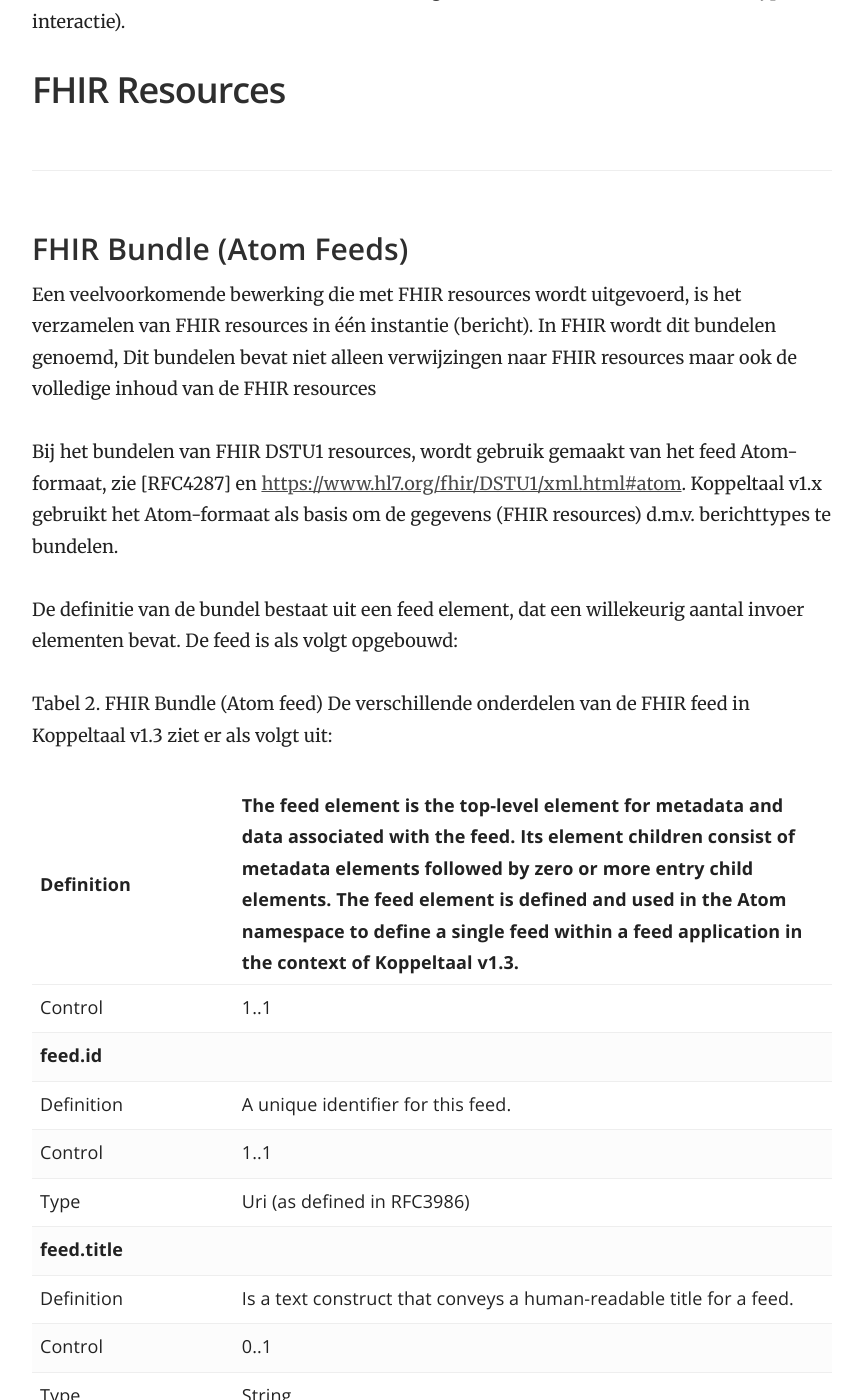
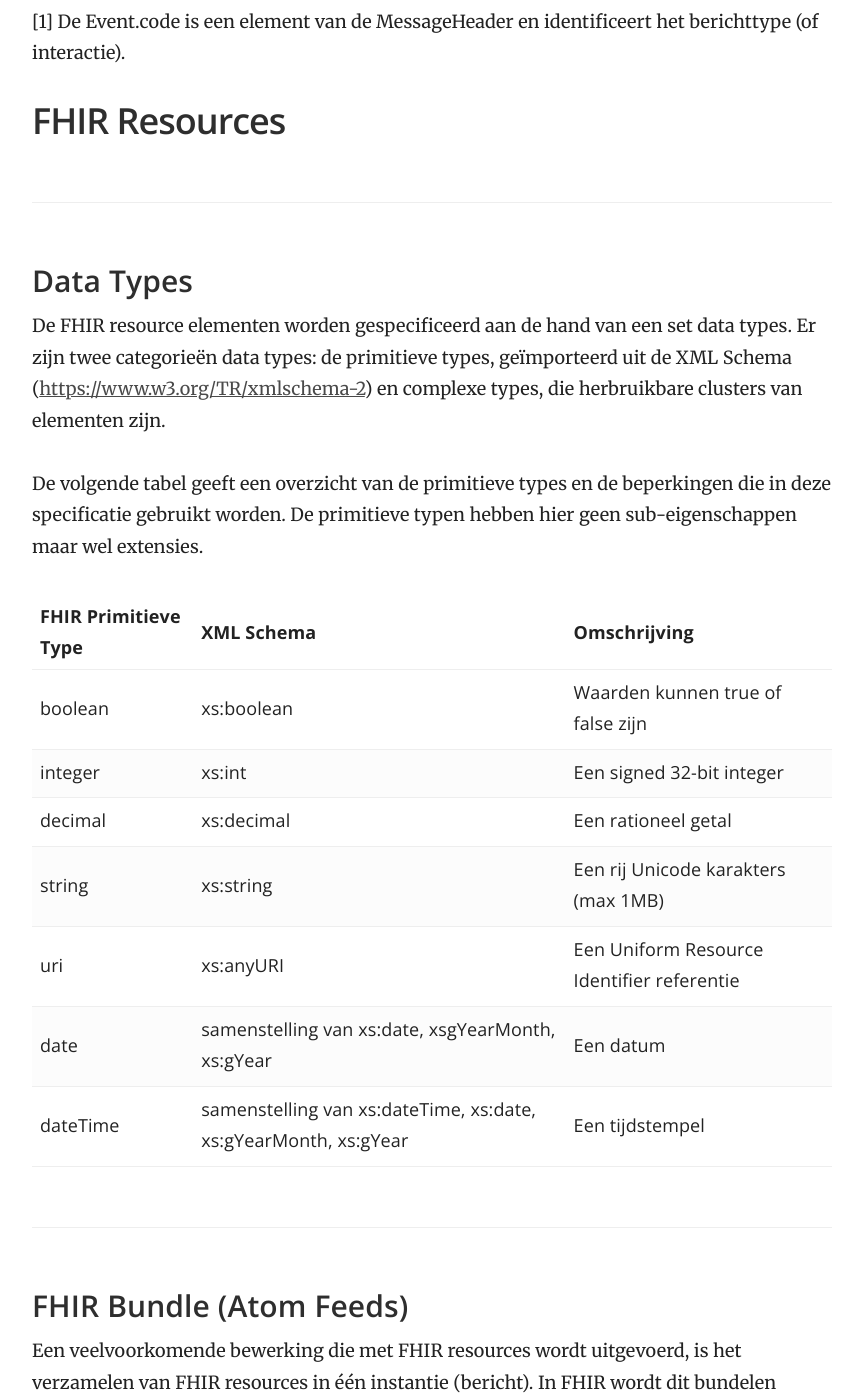
Before and after one commit to Koppeltaal/Koppeltaal-Documentation, a Jekyll site: the page built from technologie-architectuur.md, in a window 1280 px wide and 1400 px high, scrolled down 32404 px. Shown: the whole window, without its empty margins (358-1221 px from the left). Built offline with Jekyll 4.4.1, drawn with Linux system fonts in a browser that asks for light colours; some of the changed text lies outside the part shown.

Commit message:
GitBook: [master] one page modified

```diff
--- a/technologie-architectuur.md
+++ b/technologie-architectuur.md
@@ -21,7 +21,7 @@ De netwerktopologie beschrijft de fysieke verbindingen tussen de netwerkcomponen
 
 ### Het informatiemodel
 
-Het volgende model geeft de verzameling FHIR DSTU1 resources weer die binnen Koppeltaal 1.3 worden gebruikt. Het Koppeltaal 1.3 informatiemodel is gebaseerd FHIR Messaging \(berichten\). Bij FHIR Messaging is men gedwongen om een verzameling van resources \(gegevens\) op te halen, ongeacht of men daarvan maar een deel van gebruikt.
+Het volgende model geeft de verzameling FHIR DSTU1 resources weer die binnen Koppeltaal 1.3 worden gebruikt. De FHIR specificatie definieert een set van datatypes die als FHIR resource elementen gebruikt worden. Het Koppeltaal 1.3 informatiemodel is gebaseerd FHIR Messaging \(berichten\). Bij FHIR Messaging is men gedwongen om een verzameling van resources \(gegevens\) op te halen, ongeacht of men daarvan maar een deel van gebruikt.
 
 ![FHIR Resources](.gitbook/assets/fhir-resources%20%281%29.jpg)
 
@@ -807,6 +807,22 @@ FHIR Messagetypes
 \[1\] De Event.code is een element van de MessageHeader en identificeert het berichttype \(of interactie\).
 
 ## FHIR Resources
+
+### Data Types
+
+De FHIR resource elementen worden gespecificeerd aan de hand van een set data types. Er zijn twee categorieën data types: de primitieve types, geïmporteerd uit de XML Schema \([https://www.w3.org/TR/xmlschema-2](https://www.w3.org/TR/xmlschema-2/)\) en complexe types, die herbruikbare clusters van elementen zijn.
+
+De volgende tabel geeft een overzicht van de primitieve types en de beperkingen die in deze specificatie gebruikt worden. De primitieve typen hebben hier geen sub-eigenschappen maar wel extensies.
+
+| FHIR Primitieve Type | XML Schema | Omschrijving |
+| :--- | :--- | :--- |
+| boolean | xs:boolean | Waarden kunnen true of false zijn |
+| integer | xs:int | Een signed 32-bit integer |
+| decimal | xs:decimal | Een rationeel getal |
+| string | xs:string | Een rij Unicode karakters \(max 1MB\) |
+| uri | xs:anyURI | Een Uniform Resource Identifier referentie |
+| date | samenstelling van xs:date, xsgYearMonth, xs:gYear | Een datum |
+| dateTime | samenstelling van xs:dateTime, xs:date, xs:gYearMonth, xs:gYear | Een tijdstempel |
 
 ### FHIR Bundle \(Atom Feeds\)
 
```
